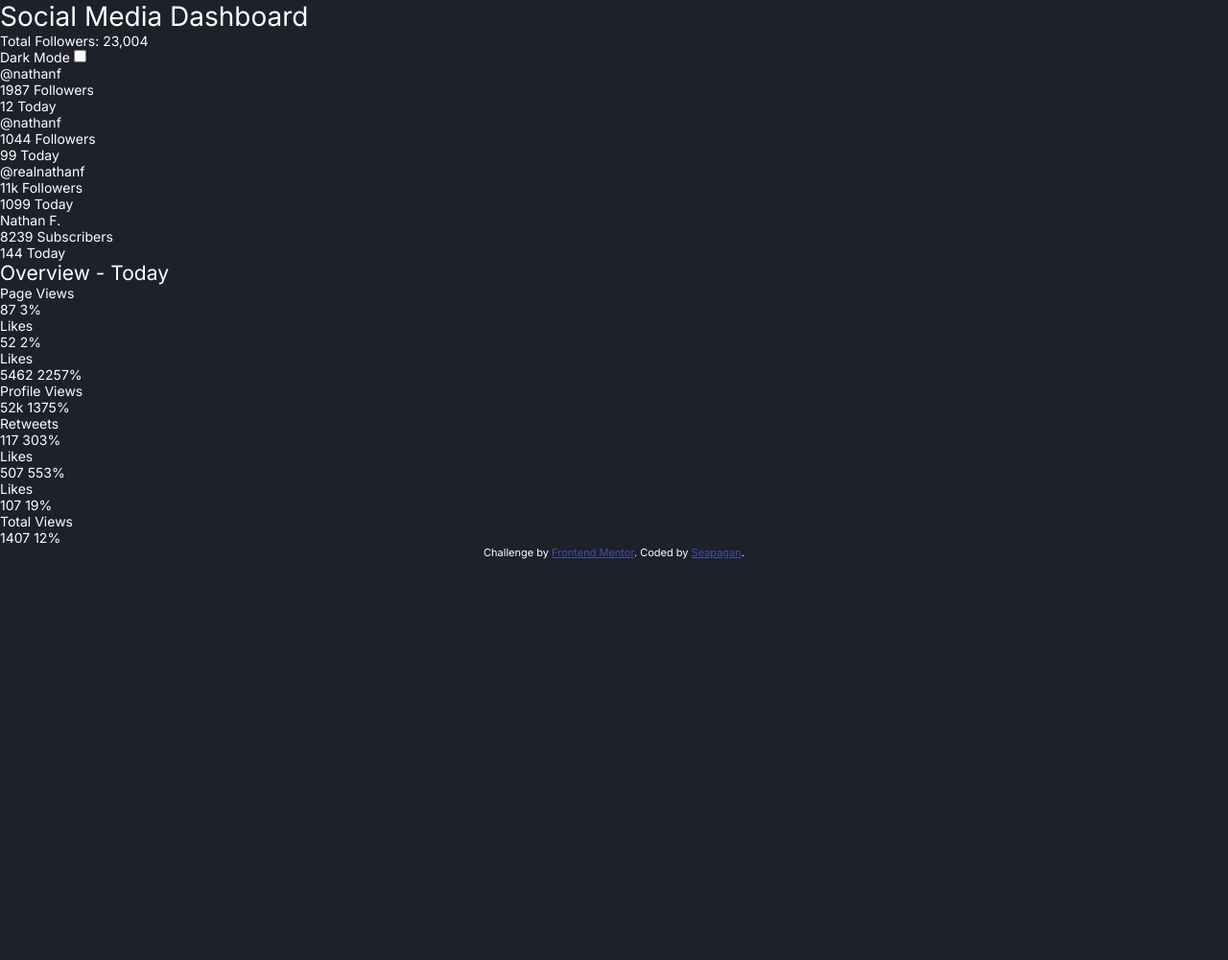
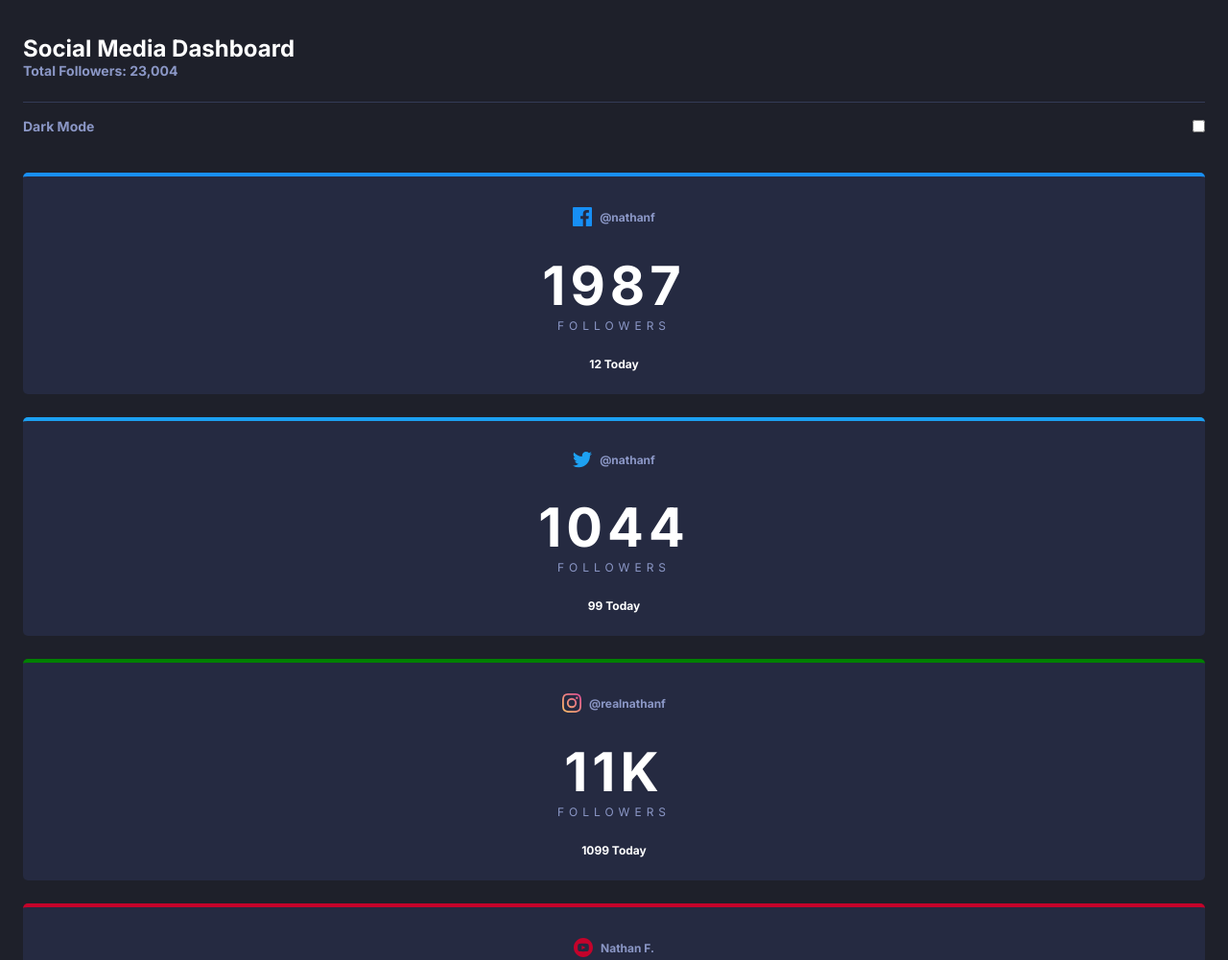
Before and after one commit to seapagan-fem/social-media-dashboard, a plain HTML site: page index.html in a window 1280 px wide. Shown: the top 1001 px of the page at 96% size. Before the commit the page ends 800 px from the top, so only its background shows below. Drawn offline with Linux system fonts and the light colour scheme.

Commit message:
mostly finish styling large cards

```diff
--- a/index.html
+++ b/index.html
@@ -20,42 +20,52 @@
     <title>Frontend Mentor | Social Media Dashboard</title>
   </head>
   <body>
+    <main>
       <header>
+        <div class="header-text">
           <h1 class="heading-main">Social Media Dashboard</h1>
           <p class="follower-total">
             Total Followers: <span class="total-count">23,004</span>
           </p>
+        </div>
         <div class="dark-mode-toggle">
-        Dark Mode
+          <span>Dark Mode</span>
           <input type="checkbox" name="toggle-colors" id="toggle-colors" />
         </div>
       </header>
-    <main>
-      <section>
+      <section id="large-cards">
         <article class="card big facebook">
-          <div class="username">@nathanf</div>
-          <div class="followers"><span class="count">1987</span> Followers</div>
+          <div class="username">
+            <img src="images/icon-facebook.svg" alt="facebook image" />@nathanf
+          </div>
+          <div class="followers"><span class="count">1987</span>Followers</div>
           <div class="daily-change"><span class="count">12</span> Today</div>
         </article>
         <article class="card big twitter">
-          <div class="username">@nathanf</div>
-          <div class="followers"><span class="count">1044</span> Followers</div>
+          <div class="username">
+            <img src="images/icon-twitter.svg" alt="" />@nathanf
+          </div>
+          <div class="followers"><span class="count">1044</span>Followers</div>
           <div class="daily-change"><span class="count">99</span> Today</div>
         </article>
         <article class="card big snapchat">
-          <div class="username">@realnathanf</div>
-          <div class="followers"><span class="count">11k</span> Followers</div>
+          <div class="username">
+            <img src="images/icon-instagram.svg" alt="" />@realnathanf
+          </div>
+          <div class="followers"><span class="count">11k</span>Followers</div>
           <div class="daily-change"><span class="count">1099</span> Today</div>
         </article>
         <article class="card big youtube">
-          <div class="username">Nathan F.</div>
-          <div clas="followers">
-            <span class="count">8239</span> Subscribers
+          <div class="username">
+            <img src="images/icon-youtube.svg" alt="" />Nathan F.
+          </div>
+          <div class="followers">
+            <span class="count">8239</span>Subscribers
           </div>
           <div class="daily-change"><span class="count">144</span> Today</div>
         </article>
       </section>
-      <section>
+      <section id="small-cards">
         <h2 class="heading-overview">Overview - Today</h2>
         <article class="card small facebook">
           <div class="card-heading">Page Views</div>
--- a/styles/styles.css
+++ b/styles/styles.css
@@ -3,7 +3,7 @@
   margin: 0;
   padding: 0;
   box-sizing: border-box;
-  font-weight: 400;
+  font-weight: 700;
 }
 
 :root {
@@ -33,6 +33,7 @@
   --color-card-bg: hsl(228, 28%, 20%);
   --color-text-primary: hsl(0, 0%, 100%);
   --color-text-secondary: hsl(228, 34%, 66%);
+  --color-separator: hsl(228, 25%, 27%);
 }
 
 .theme-light {
@@ -41,12 +42,118 @@
   --color-card-bg: hsl(227, 47%, 96%);
   --color-text-primary: hsl(230, 17%, 14%);
   --color-text-secondary: hsl(228, 12%, 44%);
+  --color-separator: hsl(230, 19%, 60%);
 }
 
 body {
   font-size: 1.4rem;
   background-color: var(--color-bg);
   color: var(--color-text-primary);
+  padding: 36px 24px 45px 24px;
+  transition: color 0.5s ease-in-out, background-color 0.5s ease-in-out;
+}
+
+main {
+  display: flex;
+  flex-direction: column;
+}
+
+/* ----------------- style the header (also contains toggle) ---------------- */
+header {
+  display: flex;
+  flex-direction: column;
+  justify-content: space-between;
+  margin-bottom: 40px;
+}
+
+.header-text {
+  border-bottom: 1px solid var(--color-separator);
+}
+
+.heading-main {
+  font-size: 2.4rem;
+}
+
+.follower-total {
+  color: var(--color-text-secondary);
+  margin-bottom: 24px;
+}
+
+.dark-mode-toggle {
+  display: flex;
+  justify-content: space-between;
+  margin-top: 16px;
+  color: var(--color-text-secondary);
+}
+
+/* -------------------------- style the 2 sections -------------------------- */
+section {
+  display: grid;
+  grid-template-columns: 1fr;
+}
+
+section#large-cards {
+  row-gap: 24px;
+}
+
+section#small-cards {
+  row-gap: 16px;
+}
+
+/* -------------------------- style the base cards -------------------------- */
+.card {
+  background-color: var(--color-card-bg);
+  border-radius: 5px;
+}
+
+.card.big {
+  padding: 32px 0 24px 0;
+  text-align: center;
+}
+
+.card .username {
+  display: flex;
+  justify-content: center;
+  align-items: center;
+  gap: 8px;
+  font-size: 1.2rem;
+  color: var(--color-text-secondary);
+}
+
+.card .followers {
+  margin: 28px 0 25px 0;
+  font-weight: 400;
+  display: flex;
+  flex-direction: column;
+  font-size: 1.2rem;
+  letter-spacing: 5px;
+  color: var(--color-text-secondary);
+  text-transform: uppercase;
+}
+
+.card .followers .count {
+  font-size: 5.6rem;
+  color: var(--color-text-primary);
+}
+
+.card .daily-change {
+  font-size: 1.2rem;
+}
+
+.facebook {
+  border-top: 4px solid var(--facebook);
+}
+
+.twitter {
+  border-top: 4px solid var(--twitter);
+}
+
+.snapchat {
+  border-top: 4px solid green;
+}
+
+.youtube {
+  border-top: 4px solid var(--youTube);
 }
 
 /* -------------------------- style the attribution ------------------------- */
@@ -55,5 +162,5 @@ body {
   text-align: center;
 }
 .attribution a {
-  color: hsl(228, 45%, 44%);
+  color: var(--color-text-secondary);
 }
```
Lines whose indentation alone changed are shown as unchanged.
